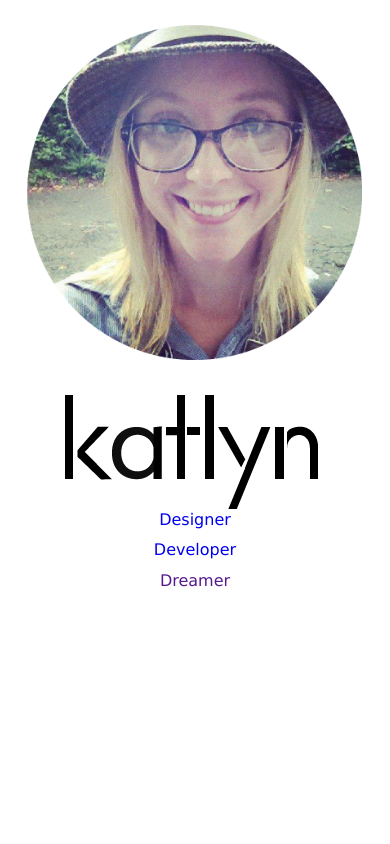
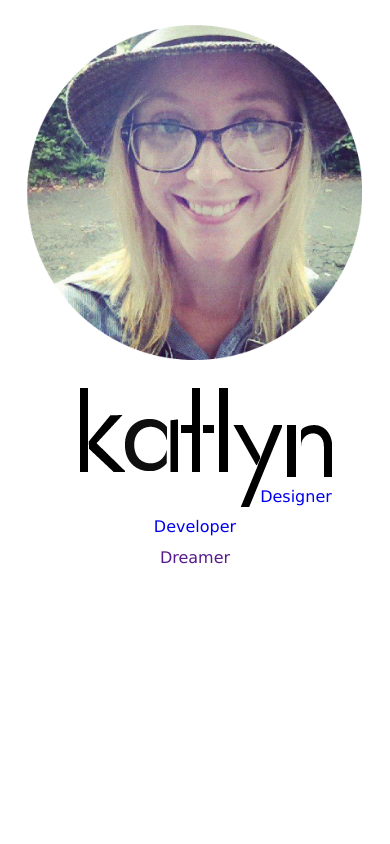
Before and after one commit to katlynwhitt/katlynwhitt.github.io, a plain HTML site: page index.html in a window 390 px wide. Shown: the top 844 px of the page. Drawn offline with nearby package versions, Linux system fonts and the light colour scheme; files that its build step writes are made by us from their sources.

Commit message:
changed logo

```diff
--- a/index.html
+++ b/index.html
@@ -32,13 +32,6 @@
 
       <div class="description">
         <img class="headshot" src="../images/Designed-Headshot.png">
-        <img class="mobile-logo" src="../images/PorfolioLogo.png">
-        <div class="list">
-          <a href="#designs" id="designer">Designer</a>
-          <a href='https://github.com/katlynwhitt' target="_blank" id="developer">Developer</a>
-          <!-- <span id="developer" class="skills">Developer</span> -->
-          <a href='' id="dreamer">Dreamer</a>
-        </div>
         <div class="logo">
           <div class="katlyn"><img class="k1" src="../images/k1.png"></div>
           <div class="katlyn"><img class="k2" src="../images/K2.png"></div>
@@ -53,6 +46,14 @@
           <div class="katlyn"><img class="n1" src="../images/n1.png"></div>
           <div class="katlyn"><img class="n2" src="../images/n2.png"></div>
         </div>
+        <!-- <img class="mobile-logo" src="../images/PorfolioLogo.png"> -->
+        <div class="list">
+          <a href="#designs" id="designer">Designer</a>
+          <a href='https://github.com/katlynwhitt' target="_blank" id="developer">Developer</a>
+          <!-- <span id="developer" class="skills">Developer</span> -->
+          <a href='' id="dreamer">Dreamer</a>
+        </div>
+
     </div>
 
     <a id="designs" name="designs"></a>
--- a/styles/main.css
+++ b/styles/main.css
@@ -21,15 +21,10 @@
     font-size: 80px;
   }
 
-  .katlyn{
+  /*.katlyn{
     visibility:hidden;
-  }
-  .mobile-logo{
-    padding-top: 20px;
-    max-width: 80%;
-    margin: 0 auto;
-    display: inherit;
-  }
+  }*/
+
 
   .description{
     clear: both;
@@ -39,6 +34,15 @@
     top: 13px;
     margin: 0 auto;
     position: relative;
+  }
+
+  .logo{
+    padding-top: 20px;
+    /*max-width: 80%;*/
+    margin: 0 auto;
+    width: 400px;
+    height: 100px;
+    /*display: inherit;*/
   }
 
   .list{
@@ -84,26 +88,27 @@
   }
 }
 
-@media all and (min-width: 960px){
-  .mobile-logo{
+/*@media all and (min-width: 960px){*/
+  /*.mobile-logo{
     visibility: hidden;
-  }
+  }*/
 
-  .katlyn{
-    visibility: visible;
-    padding-top: 20px;
+  /*.logo{*/
+    /*visibility: visible;*/
+    /*padding-top: 20px;
     max-width: 80%;
     margin: 0 auto;
     display: inherit;
-  }
-}
+  }*/
+/*}*/
 
 /*@media all and (min-width: 1230px){*/
 
 .katlyn{
   float:left;
+  position: relative;
+  right: -20%;
 }
-
 
 .k2{
   padding-top: 27px;
@@ -124,6 +129,7 @@
 
 .l1{
   padding-left: 5px;
+  /*max-width: 100%;*/
 }
 
 .y1{
@@ -141,6 +147,10 @@
   padding-top: 37px;
   padding-left: 5px;
 }
+
+/*.k1, .k2, .linea, .a2, .t1, .t2, .t3, .l1, .y1, .y2, .n1, .n2{
+
+}*/
 /*
 .n1{
   width: 60.5%;
```
